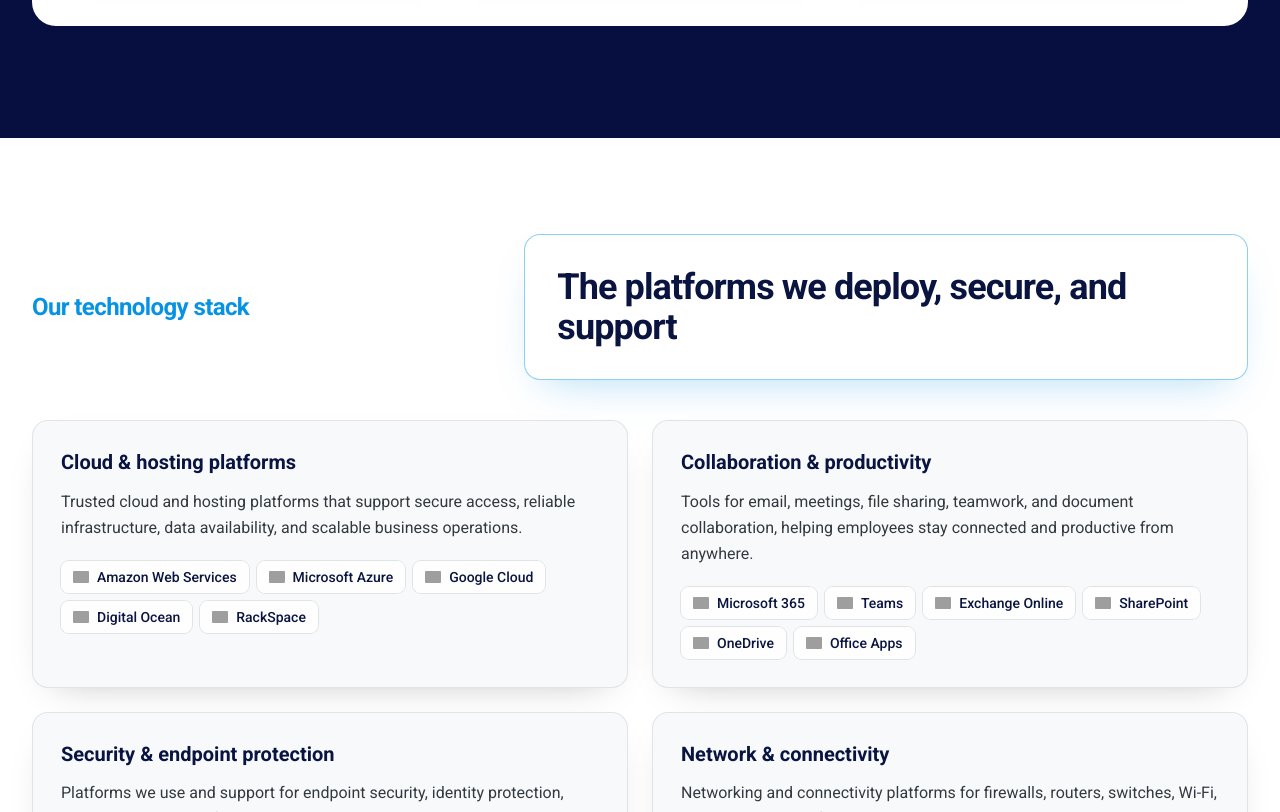
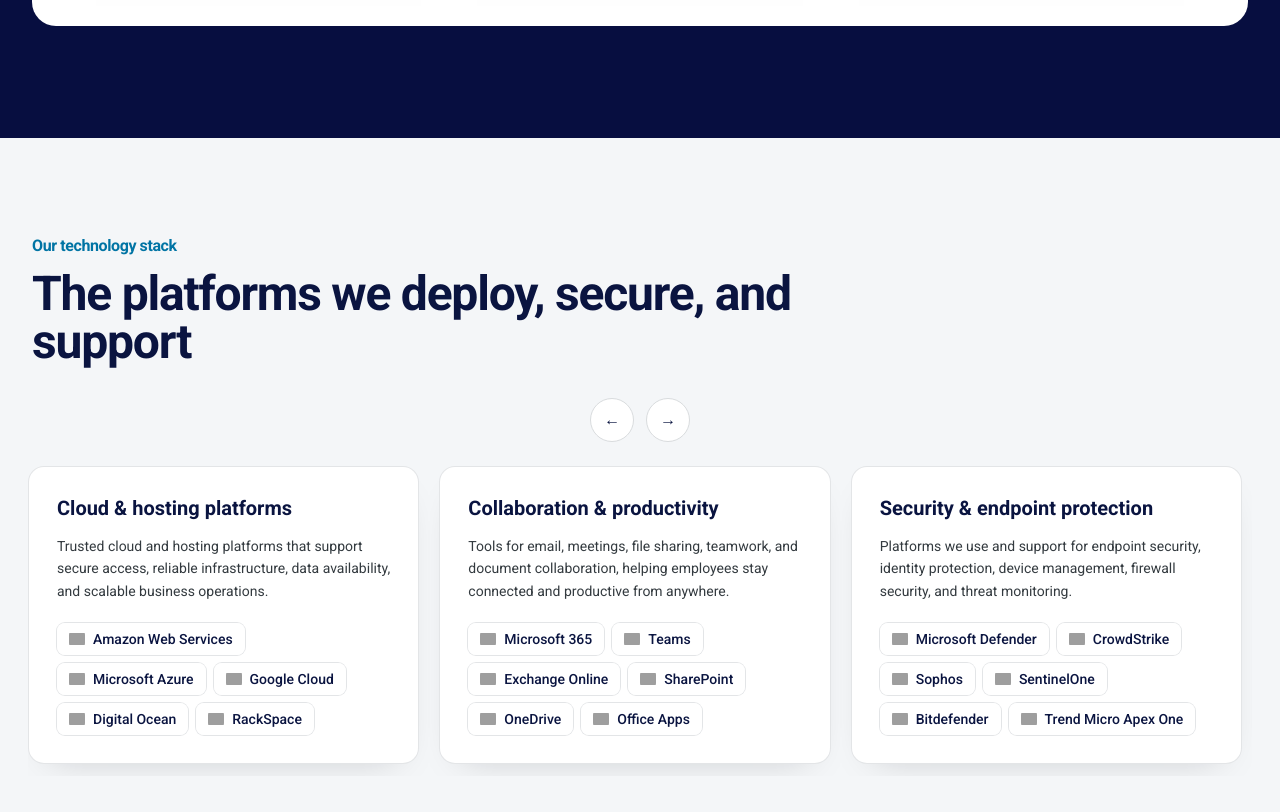
Before and after one commit to swairua/nexsafe, a React (Vite) app: page / in a window 1280 px wide. Shown: the part 3948-4760 px from the top of the page. Built offline with nearby package versions, Linux system fonts and the light colour scheme; no server answers; grey boxes are pictures that could not be loaded.

Commit message:
feat(stack): add horizontally navigable technology cards

```diff
--- a/src/components/sections/StackSection.jsx
+++ b/src/components/sections/StackSection.jsx
@@ -1,3 +1,4 @@
+import { useRef } from 'react'
 import { Rich } from '../ui/SectionTag.jsx'
 import Reveal from '../ui/Reveal.jsx'
 import { useContent } from "../../content/ContentContext.jsx"
@@ -19,41 +20,68 @@ function VendorChip({ vendor }) {
 
 export default function StackSection() {
   const { stackGroups, stackSection, sectionIds } = useContent()
+  const trackRef = useRef(null)
+
+  const nudge = (direction) => {
+    const track = trackRef.current
+    if (!track) return
+    const card = track.querySelector('[data-stack-card]')
+    const gap = Number.parseFloat(getComputedStyle(track).columnGap) || 0
+    const reduceMotion = window.matchMedia('(prefers-reduced-motion: reduce)').matches
+    track.scrollBy({ left: direction * ((card?.getBoundingClientRect().width || track.clientWidth) + gap), behavior: reduceMotion ? 'auto' : 'smooth' })
+  }
+
   return (
-    <section id={sectionIds.capabilities} className="relative bg-white pb-20 pt-16 md:pb-28 md:pt-24">
+    <section id={sectionIds.capabilities} className="bg-[#f4f6f8] py-16 md:py-24">
       <div className="shell-container">
+        <Reveal variant="fade">
+          <p className="text-sm font-bold tracking-tight text-brand-ink md:text-base">
+            {stackSection.tag}
+          </p>
+          <h2 className="mt-3 max-w-4xl text-3xl font-bold tracking-tight text-shell-gray-900 sm:text-4xl md:text-5xl">
+            {stackSection.title}
+          </h2>
+        </Reveal>
 
-        {/* Heading row: eyebrow on the left, title inside a blue-outlined card on the right. */}
-        <div className="grid items-center gap-6 md:grid-cols-[minmax(0,1fr)_minmax(0,1.6fr)] md:gap-10">
-          <Reveal variant="left">
-            <p className="text-xl font-bold tracking-tight text-shell-red md:text-2xl">
-              {stackSection.tag}
-            </p>
-          </Reveal>
-
-          <Reveal
-            variant="right"
-            delay={1}
-            className="group rounded-2xl border border-shell-red/45 bg-white p-6 shadow-[0_18px_44px_-20px_rgba(6,147,227,0.35)] transition-all duration-300 hover:-translate-y-1 hover:border-brand-ink hover:shadow-[0_18px_44px_-20px_rgba(6,147,227,0.35),0_0_34px_rgba(1,116,164,0.55)] md:p-8"
+        <div className="mt-8 flex justify-center gap-3" aria-label="Technology stack carousel controls">
+          <button
+            type="button"
+            onClick={() => nudge(-1)}
+            aria-label="Show previous technology category"
+            className="flex h-11 w-11 items-center justify-center rounded-full border border-shell-gray-300 bg-white text-shell-gray-900 transition-colors hover:border-brand-ink hover:bg-brand-ink hover:text-white active:scale-95"
           >
-            <h2 className="text-2xl font-bold tracking-tight text-shell-gray-900 transition-[color,text-shadow] duration-300 group-hover:text-brand-ink group-hover:[text-shadow:0_0_14px_rgba(1,116,164,0.45)] sm:text-3xl md:text-4xl">
-              {stackSection.title}
-            </h2>
-          </Reveal>
+            <span aria-hidden="true">←</span>
+          </button>
+          <button
+            type="button"
+            onClick={() => nudge(1)}
+            aria-label="Show next technology category"
+            className="flex h-11 w-11 items-center justify-center rounded-full border border-shell-gray-300 bg-white text-shell-gray-900 transition-colors hover:border-brand-ink hover:bg-brand-ink hover:text-white active:scale-95"
+          >
+            <span aria-hidden="true">→</span>
+          </button>
         </div>
 
-        <div className="mt-10 grid gap-6 sm:grid-cols-2">
+        <div
+          ref={trackRef}
+          role="region"
+          aria-roledescription="carousel"
+          aria-label={stackSection.title}
+          tabIndex={0}
+          className="no-scrollbar -mx-1 mt-6 flex snap-x snap-mandatory gap-5 overflow-x-auto scroll-smooth px-1 pb-3"
+        >
           {stackGroups.map((group, idx) => (
             <Reveal
               key={group.id}
-              variant={idx % 2 ? 'right' : 'left'}
-              delay={(idx % 2) + 1}
-              className="rounded-2xl border border-shell-gray-300/70 bg-[#f8f9fb] p-6 shadow-[0_14px_36px_-24px_rgba(14,17,20,0.35)] md:p-7"
+              variant="up"
+              delay={(idx % 3) + 1}
+              data-stack-card
+              className="flex w-[88%] shrink-0 snap-start flex-col rounded-2xl border border-shell-gray-300/70 bg-white p-6 shadow-[0_14px_36px_-24px_rgba(14,17,20,0.25)] sm:w-[calc(50%-10px)] lg:w-[calc(33.333%-14px)] md:p-7"
             >
               <h3 className="text-lg font-bold leading-snug text-shell-gray-900 md:text-xl">
                 {group.title}
               </h3>
-              <div className="mt-3 text-sm leading-relaxed text-shell-gray-700 md:text-base"><Rich as="p">{group.text}</Rich></div>
+              <div className="mt-3 text-sm leading-relaxed text-shell-gray-700"><Rich as="p">{group.text}</Rich></div>
               <ul className="mt-5 flex flex-wrap gap-2">
                 {group.vendors.map((vendor) => (
                   <VendorChip key={typeof vendor === "string" ? vendor : vendor.name} vendor={vendor} />
```
